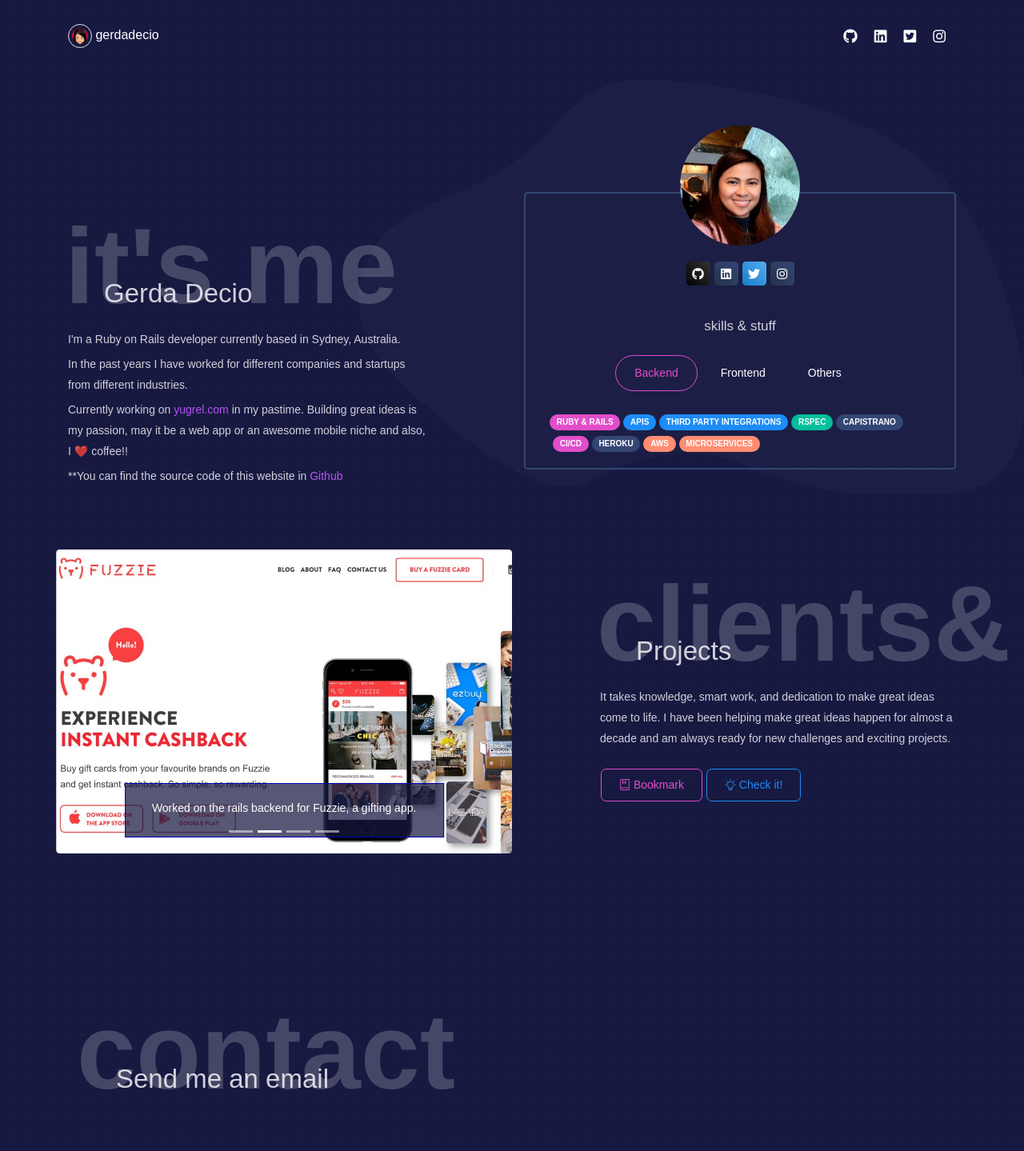
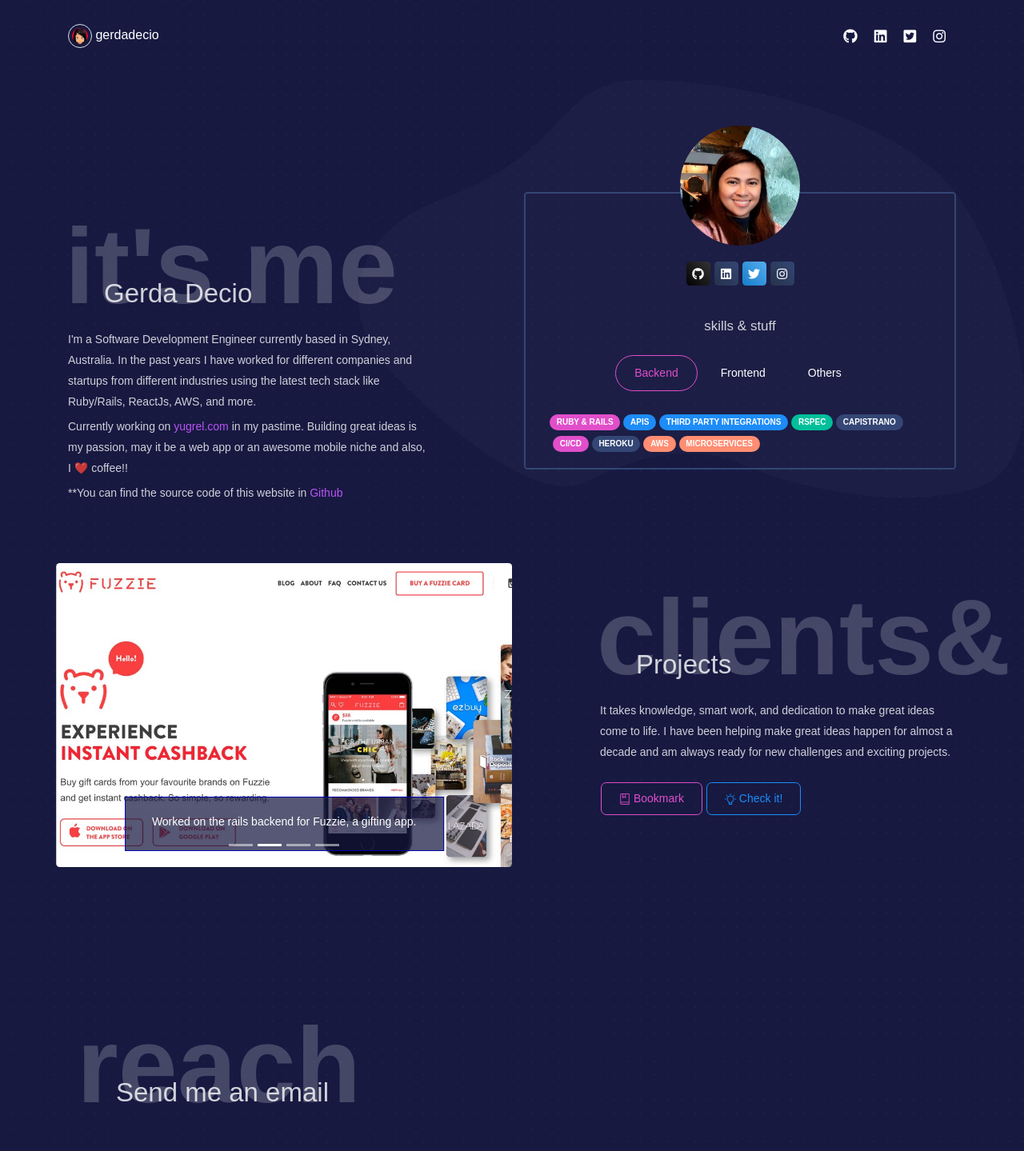
Before and after one commit to gerdadecio/personal-website, a React (Create React App) app: page / in a window 1280 px wide. Shown: the top 1439 px of the page at 80% size. Built offline with nearby package versions, Linux system fonts and the light colour scheme.

Commit message:
Modify content

```diff
--- a/src/pages/App.js
+++ b/src/pages/App.js
@@ -109,8 +109,7 @@ class App extends React.Component {
                   <h1 className="profile-title text-left">Gerda Decio</h1>
                   <h5 className="text-on-back">it's me</h5>
                   <p className="profile-description">
-                    <p>I'm a Ruby on Rails developer currently based in Sydney, Australia. </p>
-                    <p>In the past years I have worked for different companies and startups from different industries.</p>
+                    <p>I'm a Software Development Engineer currently based in Sydney, Australia. In the past years I have worked for different companies and startups from different industries using the latest tech stack like Ruby/Rails, ReactJs, AWS, and more.</p>
                     <p>Currently working on <a href="https://yugrel.com" className="warning-link">yugrel.com</a> in my pastime. Building great ideas is my passion, may it be a web app or an awesome mobile niche and also, I ❤️ coffee!!</p>
                     <p>**You can find the source code of this website in <a href="#">Github</a></p>
                   </p>
@@ -313,7 +312,7 @@ class App extends React.Component {
                   <Card className="card-plain">
                     <CardHeader>
                       <h1 className="profile-title text-left">Send me an email</h1>
-                      <h5 className="text-on-back">contact</h5>
+                      <h5 className="text-on-back">reach</h5>
                     </CardHeader>
                     <CardBody>
                       <Form>
```
